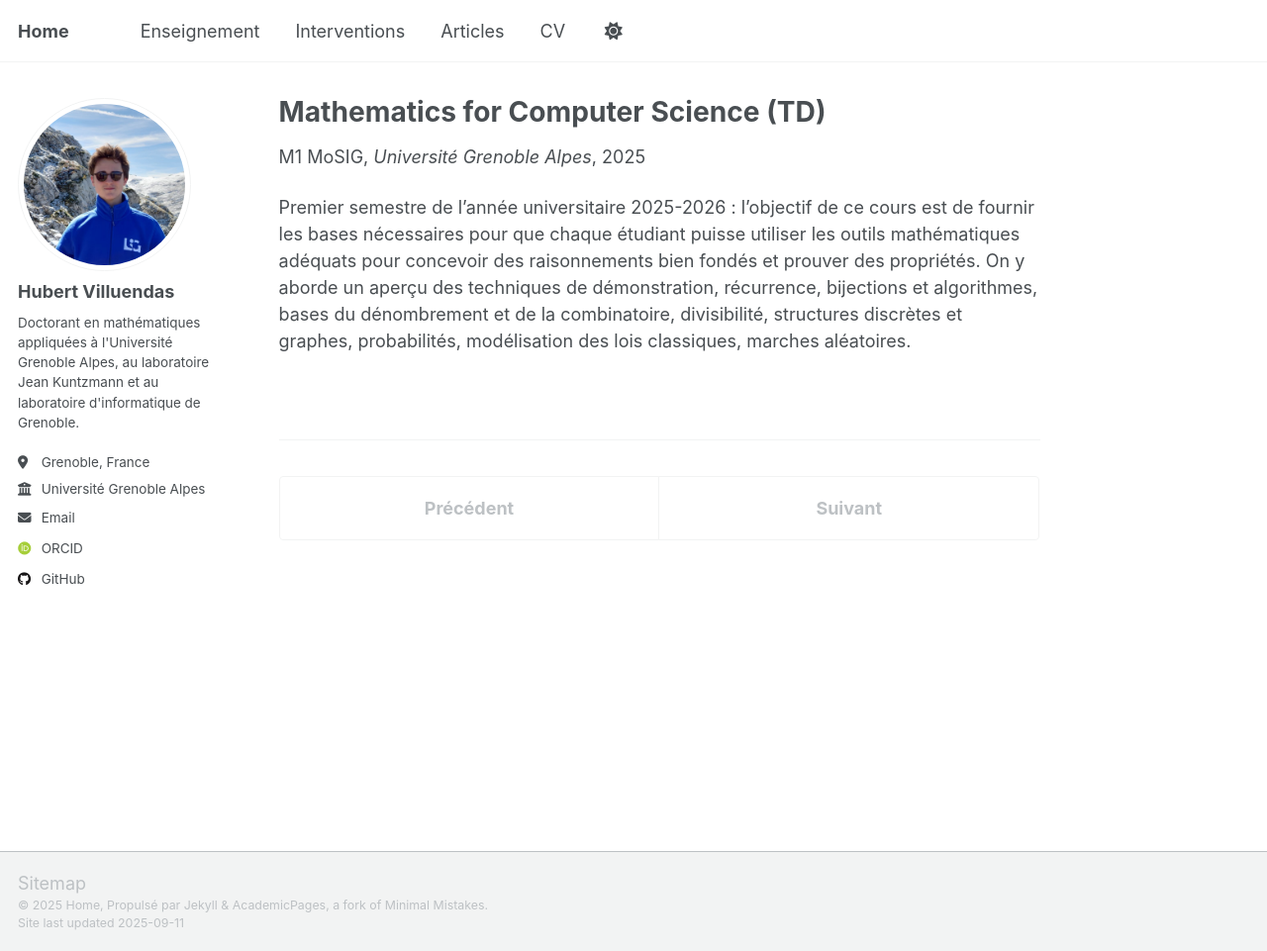
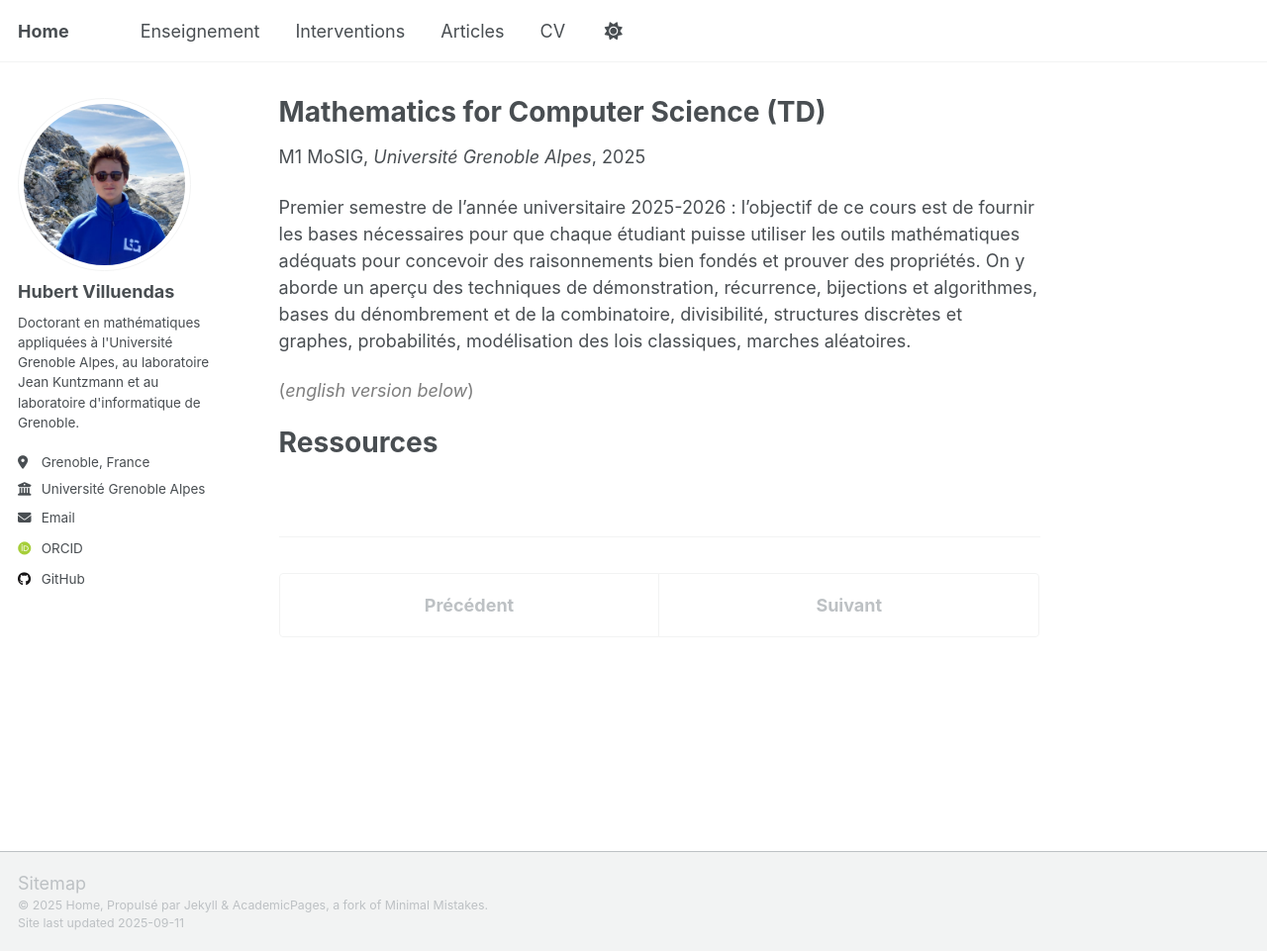
Before and after one commit to HubertVilluendas/hubertvilluendas.github.io, a Jekyll site: the page built from _teaching/2025-maths4cumputerscience.md, in a window 1280 px wide and 961 px high. Shown: the whole window at 99% size. Built offline with Jekyll 4.4.1, drawn with Linux system fonts in a browser that asks for light colours; some web fonts are replaced; a script that is not in the unit is left out.

Commit message:
Mise à jour ressources cours computer4science

```diff
--- a/_teaching/2025-maths4cumputerscience.md
+++ b/_teaching/2025-maths4cumputerscience.md
@@ -10,10 +10,12 @@ location: "Grenoble, France"
 
 Premier semestre de l'année universitaire 2025-2026 : l'objectif de ce cours est de fournir les bases nécessaires pour que chaque étudiant puisse utiliser les outils mathématiques adéquats pour concevoir des raisonnements bien fondés et prouver des propriétés. On y aborde un aperçu des techniques de démonstration, récurrence, bijections et algorithmes, bases du dénombrement et de la combinatoire, divisibilité, structures discrètes et graphes, probabilités, modélisation des lois classiques, marches aléatoires.
 
-<!--Heading 1
+<span style="color: #7E7E7E;">(*english version below*)</span>
+
+Ressources
 ======
 
-Heading 2
+<!--Heading 2
 ======
 
 Heading 3
```
Also changed, not shown: _teaching/2025-proba-stats.md (+1 -1 lines).
